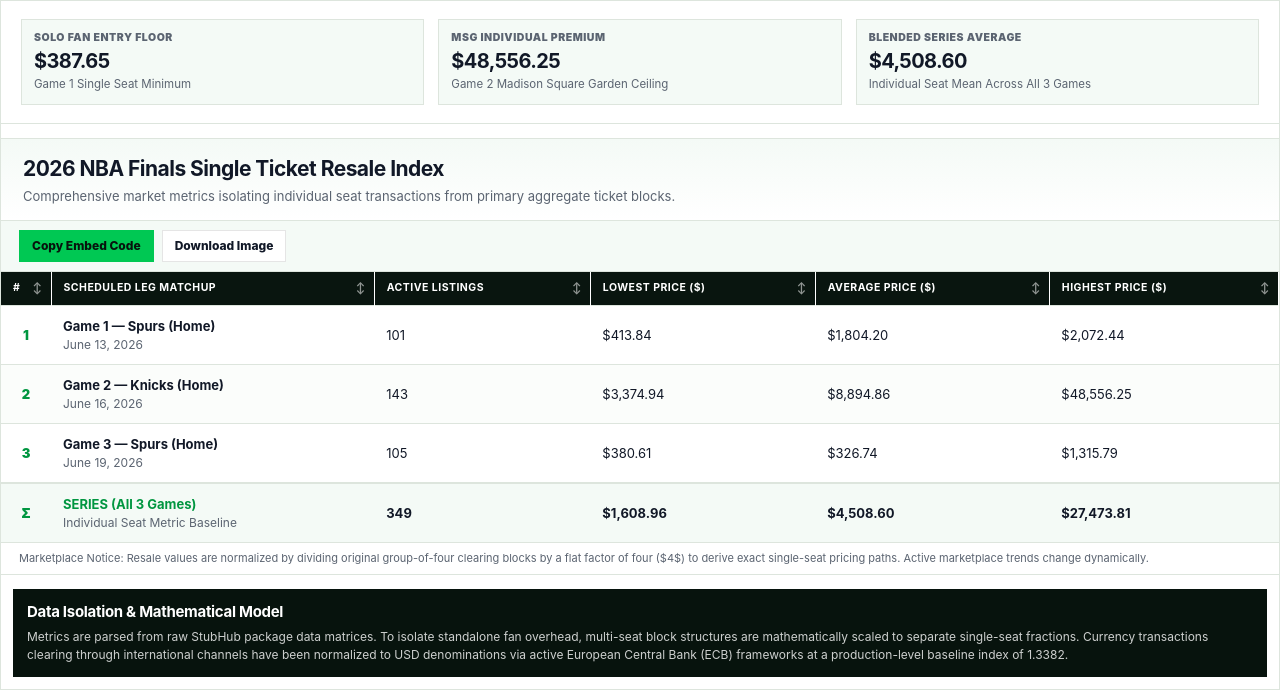
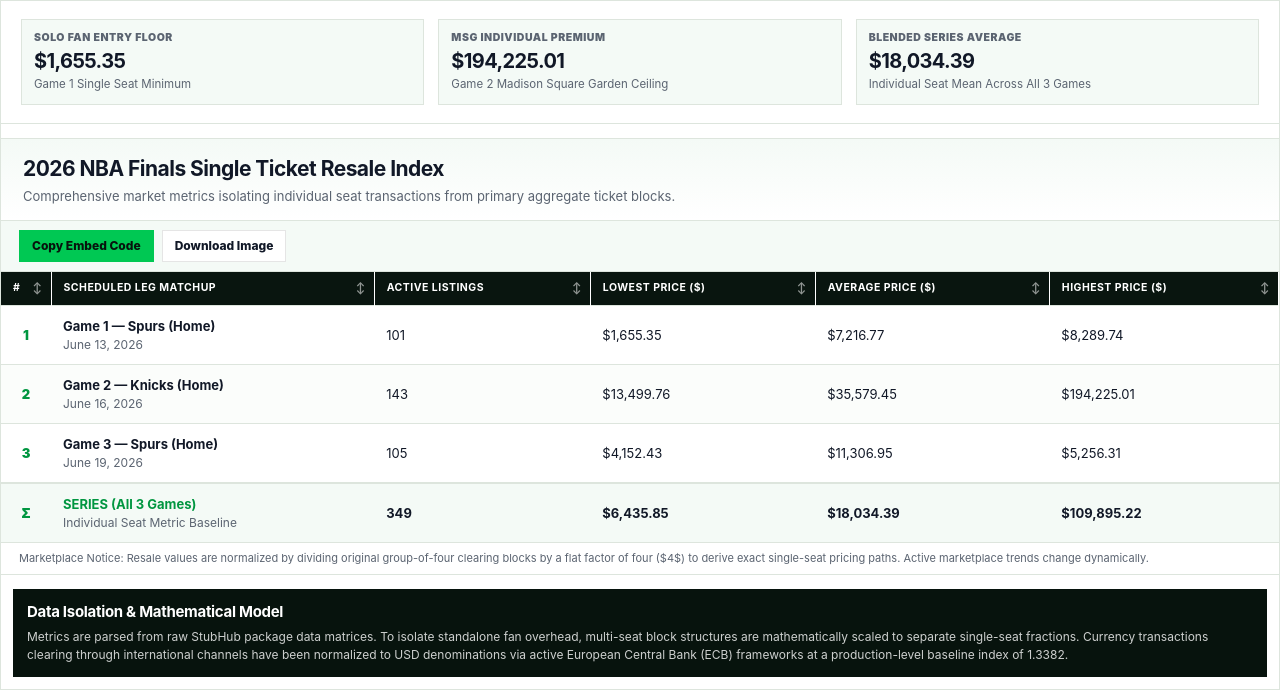
Before and after one commit to ktaylor64796/nba-final-games-cost, a plain HTML site: page index.html in a window 1280 px wide. Shown: the part 169-859 px from the top of the page. Drawn offline with nearby package versions, Linux system fonts and the light colour scheme.

Commit message:
Update index.html

```diff
--- a/index.html
+++ b/index.html
@@ -3,7 +3,7 @@
 <head>
   <meta charset="utf-8">
   <meta name="viewport" content="width=device-width,initial-scale=1">
-  <title>Spurs vs Knicks — StubHub Prices (Solo Ticket)</title>
+  <title>Spurs vs Knicks — Finals' Cost Comparison</title>
   <style>
     :root {
       --an-ink: #111827;
@@ -335,17 +335,17 @@
       <div class="an-stat-grid">
         <div class="an-stat">
           <span>Solo Fan Entry Floor</span>
-          <strong>$387.65</strong>
+          <strong>$1,655.35</strong>
           <em>Game 1 Single Seat Minimum</em>
         </div>
         <div class="an-stat">
           <span>MSG Individual Premium</span>
-          <strong>$48,556.25</strong>
+          <strong>$194,225.01</strong>
           <em>Game 2 Madison Square Garden Ceiling</em>
         </div>
         <div class="an-stat">
           <span>Blended Series Average</span>
-          <strong>$4,508.60</strong>
+          <strong>$18,034.39</strong>
           <em>Individual Seat Mean Across All 3 Games</em>
         </div>
       </div>
@@ -384,33 +384,33 @@
                   <td class="rank">1</td>
                   <td class="game-cell"><strong>Game 1 — Spurs (Home)</strong><span>June 13, 2026</span></td>
                   <td>101</td>
-                  <td>$413.84</td>
-                  <td>$1,804.20</td>
-                  <td>$2,072.44</td>
+                  <td>$1,655.35</td>
+                  <td>$7,216.77</td>
+                  <td>$8,289.74</td>
                 </tr>
                 <tr>
                   <td class="rank">2</td>
                   <td class="game-cell"><strong>Game 2 — Knicks (Home)</strong><span>June 16, 2026</span></td>
                   <td>143</td>
-                  <td>$3,374.94</td>
-                  <td>$8,894.86</td>
-                  <td>$48,556.25</td>
+                  <td>$13,499.76</td>
+                  <td>$35,579.45</td>
+                  <td>$194,225.01</td>
                 </tr>
                 <tr>
                   <td class="rank">3</td>
                   <td class="game-cell"><strong>Game 3 — Spurs (Home)</strong><span>June 19, 2026</span></td>
                   <td>105</td>
-                  <td>$380.61</td>
-                  <td>$326.74</td>
-                  <td>$1,315.79</td>
+                  <td>$4,152.43</td>
+                  <td>$11,306.95</td>
+                  <td>$5,256.31</td>
                 </tr>
                 <tr style="background: var(--an-soft); border-top: 2px solid var(--an-line);">
                   <td class="rank" style="color: var(--an-green-dark)">Σ</td>
                   <td class="game-cell"><strong style="color: var(--an-green-dark)">SERIES (All 3 Games)</strong><span>Individual Seat Metric Baseline</span></td>
                   <td><strong>349</strong></td>
-                  <td><strong>$1,608.96</strong></td>
-                  <td><strong>$4,508.60</strong></td>
-                  <td><strong>$27,473.81</strong></td>
+                  <td><strong>$6,435.85</strong></td>
+                  <td><strong>$18,034.39</strong></td>
+                  <td><strong>$109,895.22</strong></td>
                 </tr>
               </tbody>
             </table>
```
